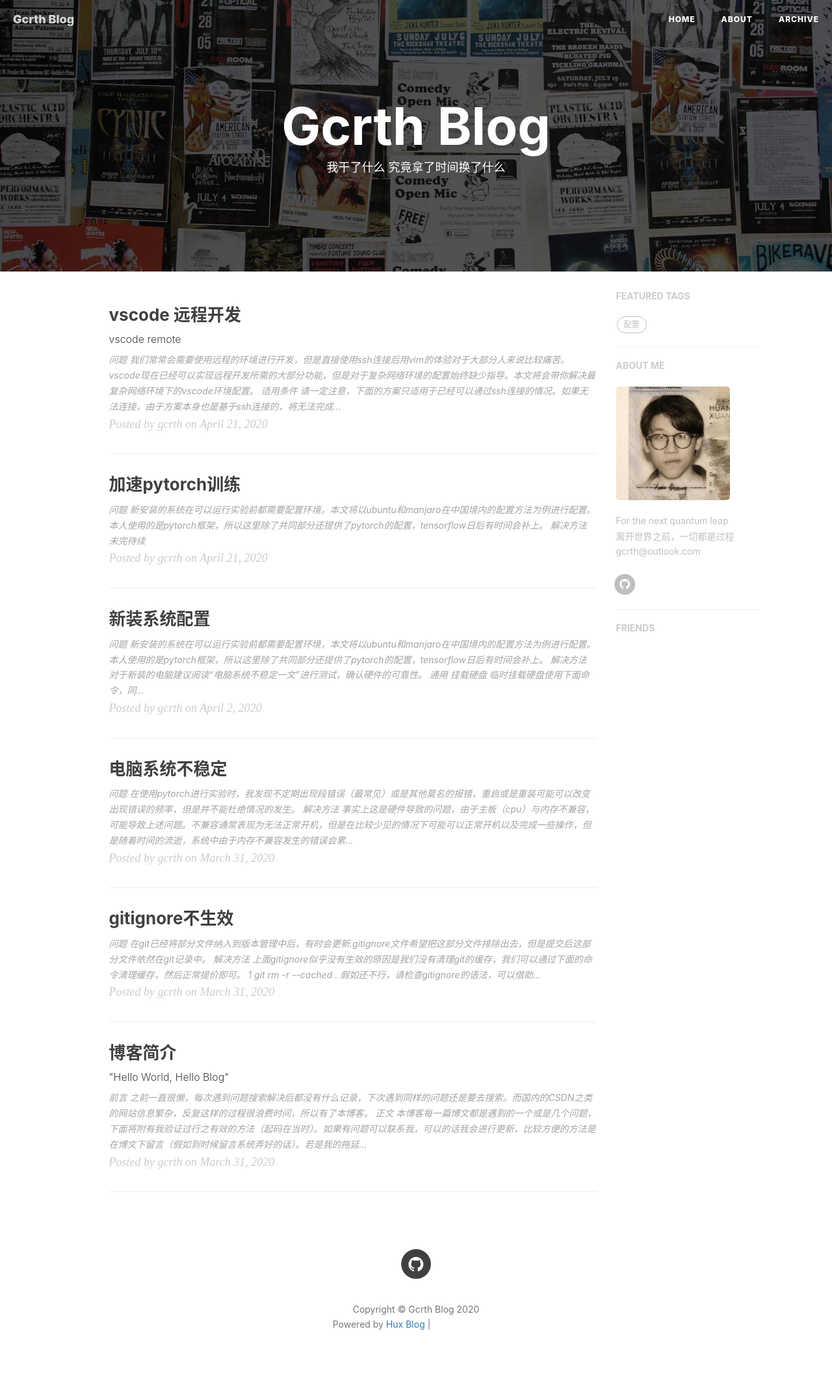
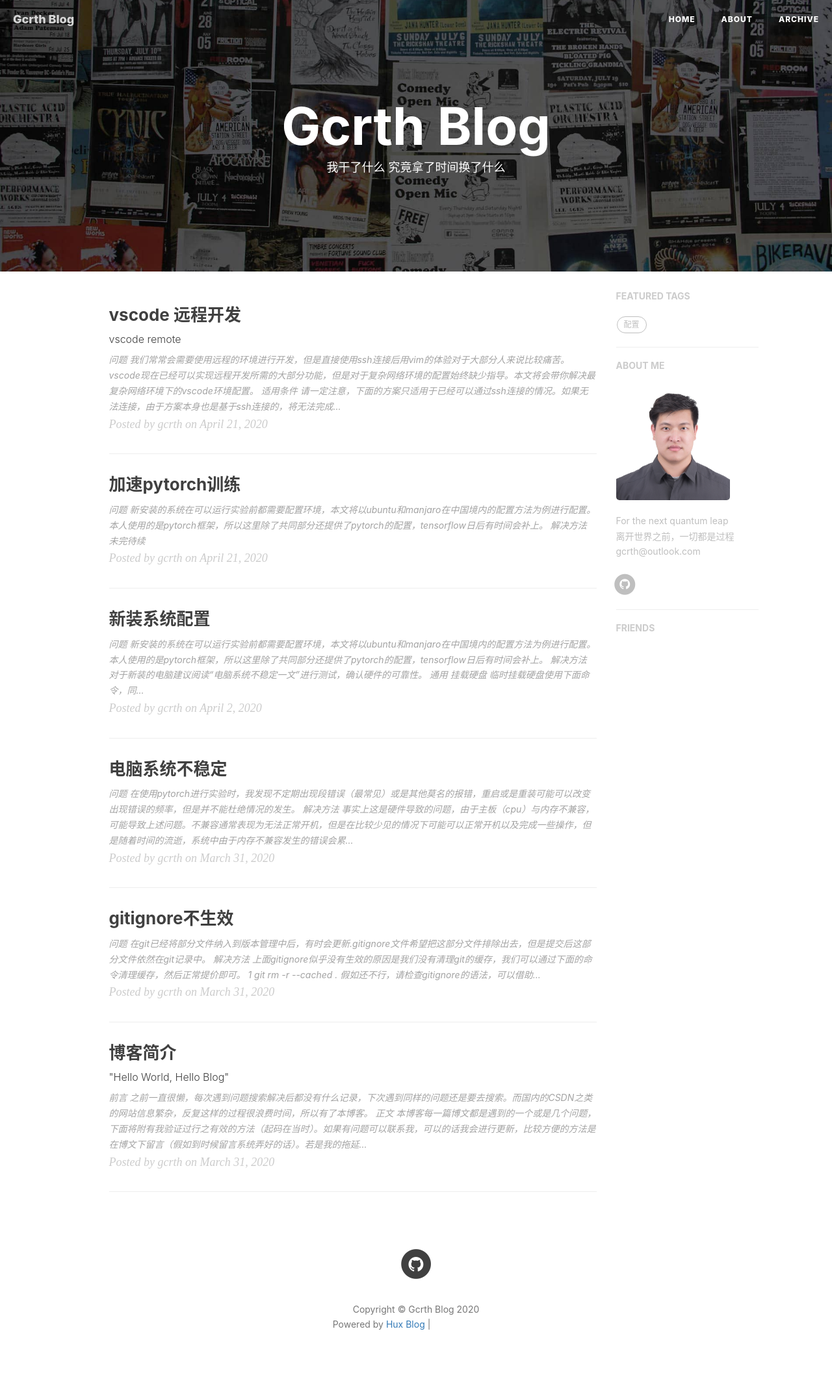
Before and after one commit to gcrth/gcrth.github.io, a Jekyll site: the page built from index.html, in a window 1280 px wide. Shown: the whole page at 65% size. Built offline with Jekyll 4.4.1, drawn with Linux system fonts in a browser that asks for light colours; nearby versions of some CDN libraries; the list of posts is cut into pages by our own code; comment, search, counter and statistics services are not loaded; grey boxes are pictures that could not be loaded.

Commit message:
change pic

```diff
--- a/_config.yml
+++ b/_config.yml
@@ -79,7 +79,7 @@
 # Sidebar settings
 sidebar: true                           # whether or not using Sidebar.
 sidebar-about-description: "For the next quantum leap<br>离开世界之前，一切都是过程<br>gcrth@outlook.com"
-sidebar-avatar: /img/avatar-hux-ny.jpg      # use absolute URL, seeing it's used in both `/` and `/about/`
+sidebar-avatar: /img/DSC_9904.jpg      # use absolute URL, seeing it's used in both `/` and `/about/`
 
 
 
```
Also changed, not shown: img/DSC_9904.jpg (added).
